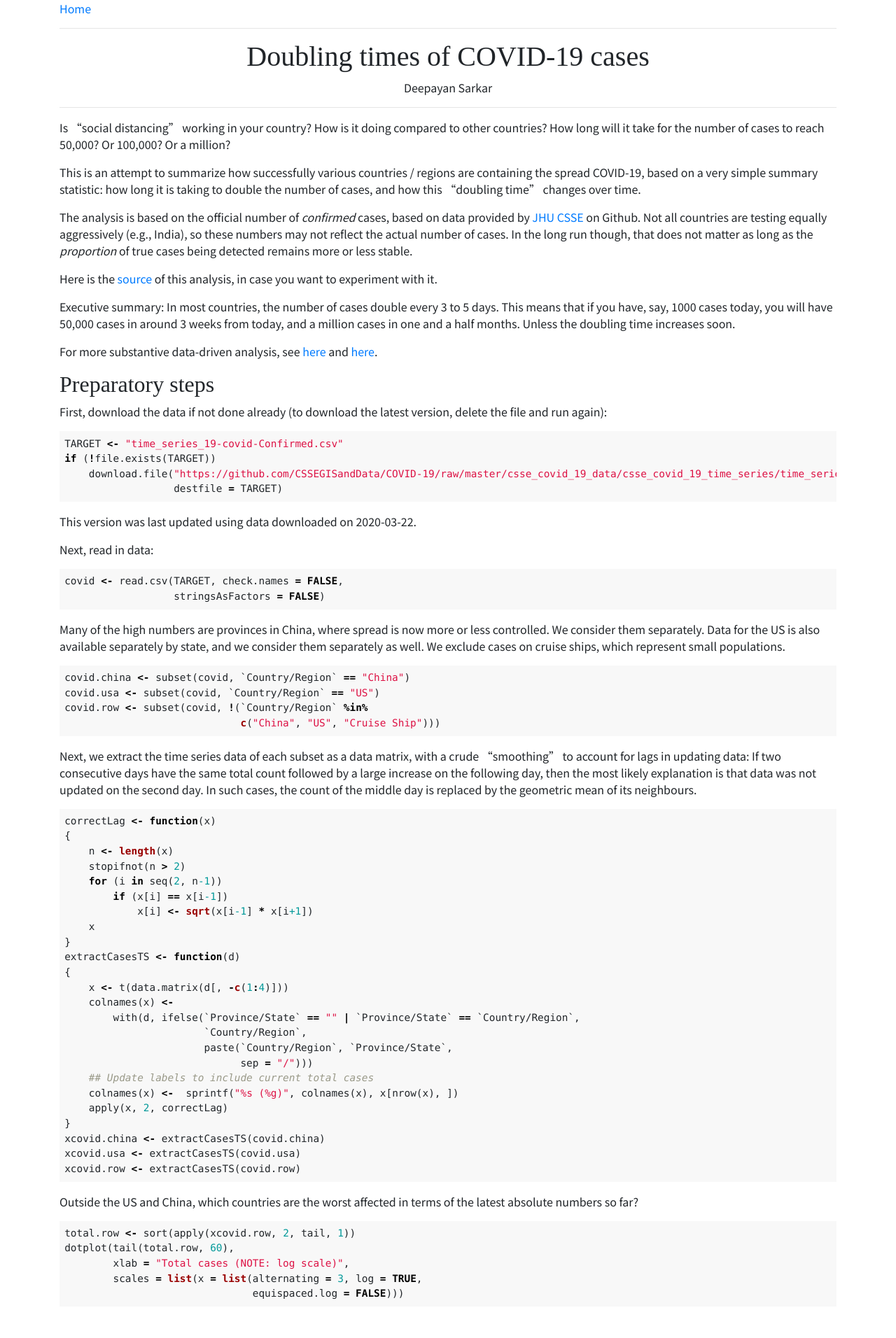
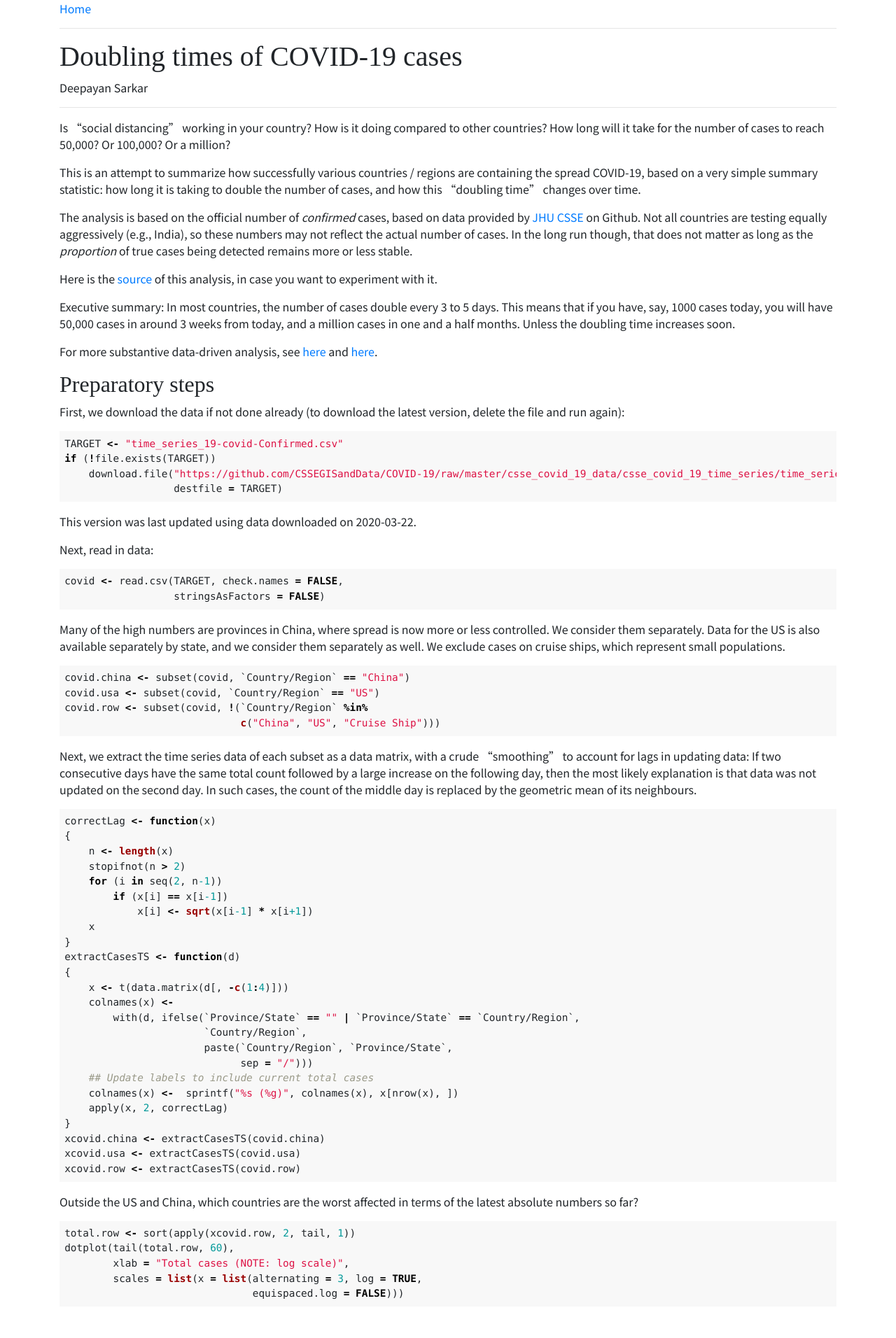
Before and after one commit to deepayan/deepayan.github.io, a Jekyll site: the page built from covid-19/doubling.md, in a window 1280 px wide. Shown: the top 1912 px of the page at 70% size. Built offline with Jekyll 4.4.1, drawn with Linux system fonts in a browser that asks for light colours.

Commit message:
minor updates

````diff
--- a/assets/styles/custom.css
+++ b/assets/styles/custom.css
@@ -1,6 +1,6 @@
 
-h1.title { text-align: center; }
-p.author { text-align: center; }
+h1.title { text-align: left; }
+p.author { text-align: left; }
 
 img
 {
@@ -17,17 +17,19 @@
     font-size: 90%;
 }
 
+h1, h2, h3
+{
+    font-family: 'Noto Serif TC';
+}
+h3 { font-style: italic; }
+
+
 @media screen {
     body
     {
 	font-family: 'Noto Sans TC';
     }
-    h1, h2, h3
-    {
-	font-family: 'Noto Serif TC';
-    }
 }
-
 
 @media print {
     body
--- a/covid-19/doubling.md
+++ b/covid-19/doubling.md
@@ -41,7 +41,7 @@
 
 ## Preparatory steps
 
-First, download the data if not done already (to download the latest
+First, we download the data if not done already (to download the latest
 version, delete the file and run again):
 
 
--- a/covid-19/doubling.rmd
+++ b/covid-19/doubling.rmd
@@ -53,7 +53,7 @@
 
 ## Preparatory steps
 
-First, download the data if not done already (to download the latest
+First, we download the data if not done already (to download the latest
 version, delete the file and run again):
 
 ```{r}
````
